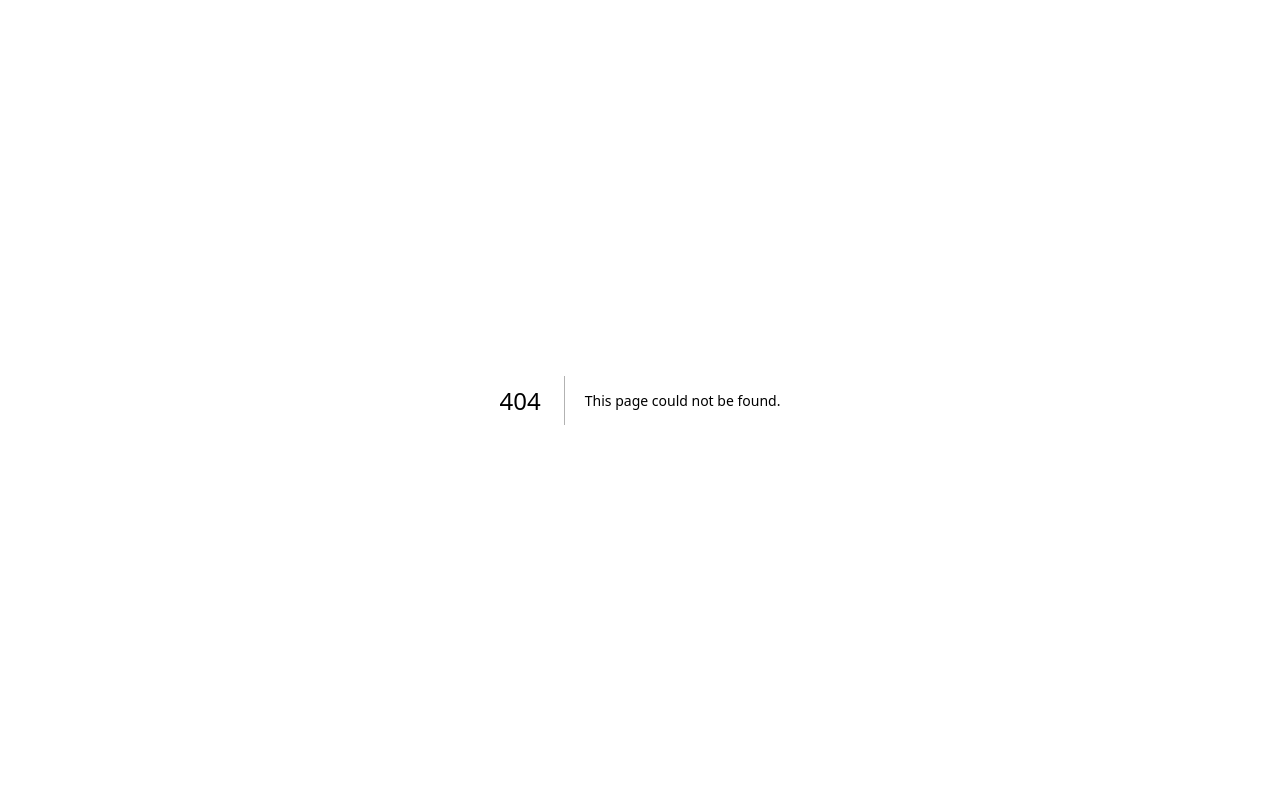
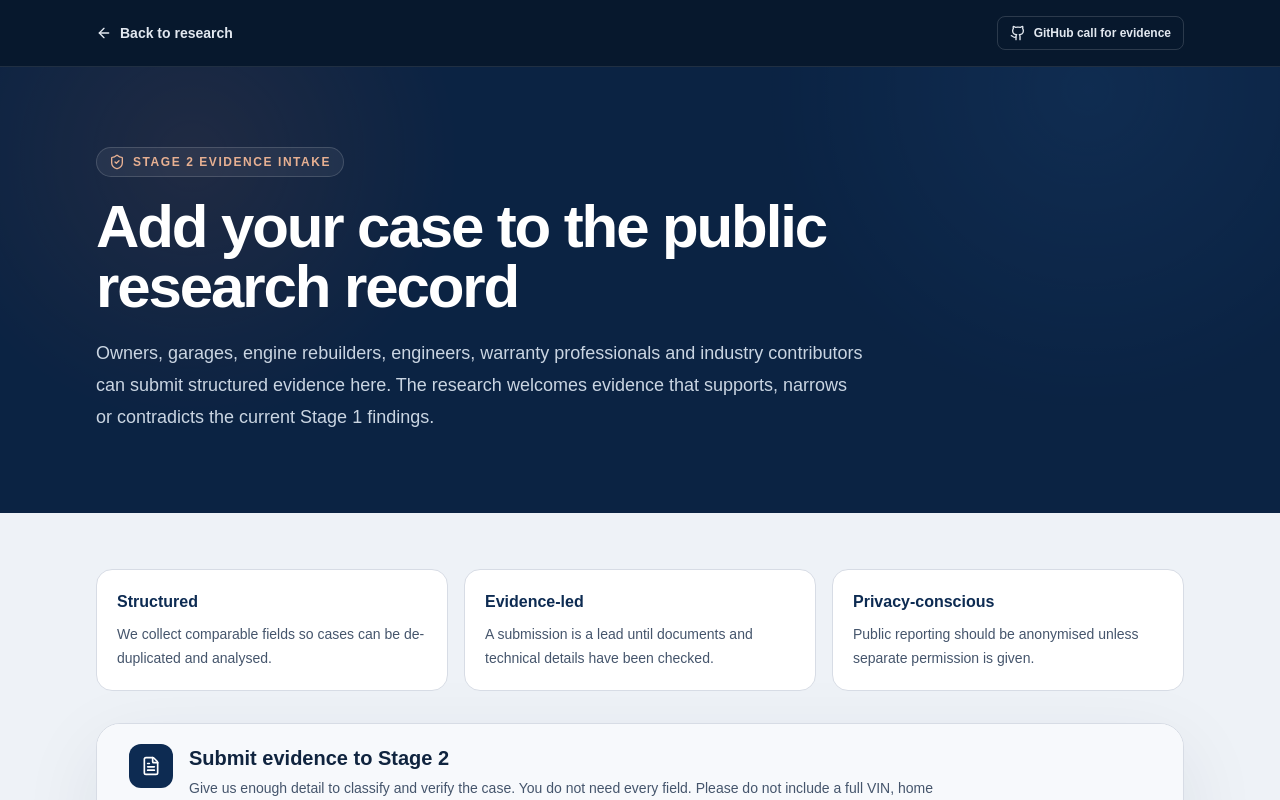
Before and after one commit to Nylon1/Sitora, a Next.js app: page /research/jlr-tdv6-sdv6/submit in a window 1280 px wide. Before the commit this address had no page. Shown: the top 800 px of the page. Built offline with nearby package versions, Linux system fonts and the light colour scheme.

Commit message:
Add JLR evidence submission page

```diff
--- /dev/null
+++ b/app/research/jlr-tdv6-sdv6/submit/page.tsx
@@ -0,0 +1,74 @@
+import type { Metadata } from "next";
+import Link from "next/link";
+import { ArrowLeft, Github, ShieldCheck } from "lucide-react";
+import { JlrEvidenceForm } from "@/components/research/jlr-evidence-form";
+
+export const metadata: Metadata = {
+  title: "Submit Evidence | JLR 3.0 TDV6/SDV6 Research",
+  description:
+    "Submit structured evidence for the Stage 2 public-interest investigation into JLR 3.0 TDV6/SDV6 catastrophic engine failures.",
+};
+
+export default function JlrEvidenceSubmissionPage() {
+  return (
+    <main className="min-h-screen bg-[#eef2f7] text-[#12203a]">
+      <header className="border-b border-white/10 bg-[#07182d] text-white">
+        <div className="mx-auto flex max-w-6xl items-center justify-between px-5 py-4 md:px-8">
+          <Link
+            href="/research/jlr-tdv6-sdv6"
+            className="inline-flex items-center gap-2 text-sm font-semibold text-slate-200 hover:text-white"
+          >
+            <ArrowLeft className="h-4 w-4" />
+            Back to research
+          </Link>
+          <a
+            href="https://github.com/Nylon1/Sitora/issues/6"
+            target="_blank"
+            rel="noreferrer"
+            className="hidden items-center gap-2 rounded-lg border border-white/15 px-3 py-2 text-xs font-semibold text-slate-200 transition hover:bg-white/10 sm:inline-flex"
+          >
+            <Github className="h-4 w-4" />
+            GitHub call for evidence
+          </a>
+        </div>
+      </header>
+
+      <section className="relative overflow-hidden bg-[#0b2343] text-white">
+        <div className="absolute inset-0 opacity-30 [background-image:radial-gradient(circle_at_15%_20%,rgba(218,111,66,.34),transparent_24%),radial-gradient(circle_at_85%_5%,rgba(48,105,170,.45),transparent_28%)]" />
+        <div className="relative mx-auto max-w-6xl px-5 py-14 md:px-8 md:py-20">
+          <div className="max-w-4xl">
+            <div className="inline-flex items-center gap-2 rounded-full border border-white/15 bg-white/[0.06] px-3 py-1.5 text-xs font-bold tracking-[0.13em] text-[#e7b092] uppercase">
+              <ShieldCheck className="h-4 w-4" />
+              Stage 2 evidence intake
+            </div>
+            <h1 className="mt-5 text-4xl font-black tracking-[-0.035em] md:text-6xl">
+              Add your case to the public research record
+            </h1>
+            <p className="mt-5 max-w-3xl text-lg leading-8 text-slate-300">
+              Owners, garages, engine rebuilders, engineers, warranty professionals and industry
+              contributors can submit structured evidence here. The research welcomes evidence that
+              supports, narrows or contradicts the current Stage 1 findings.
+            </p>
+          </div>
+        </div>
+      </section>
+
+      <section className="mx-auto max-w-6xl px-5 py-10 md:px-8 md:py-14">
+        <div className="mb-8 grid gap-4 md:grid-cols-3">
+          {[
+            ["Structured", "We collect comparable fields so cases can be de-duplicated and analysed."],
+            ["Evidence-led", "A submission is a lead until documents and technical details have been checked."],
+            ["Privacy-conscious", "Public reporting should be anonymised unless separate permission is given."],
+          ].map(([title, body]) => (
+            <div key={title} className="rounded-2xl border border-[#d7dce5] bg-white p-5">
+              <p className="font-bold text-[#0d2b52]">{title}</p>
+              <p className="mt-2 text-sm leading-6 text-slate-600">{body}</p>
+            </div>
+          ))}
+        </div>
+
+        <JlrEvidenceForm />
+      </section>
+    </main>
+  );
+}
```
